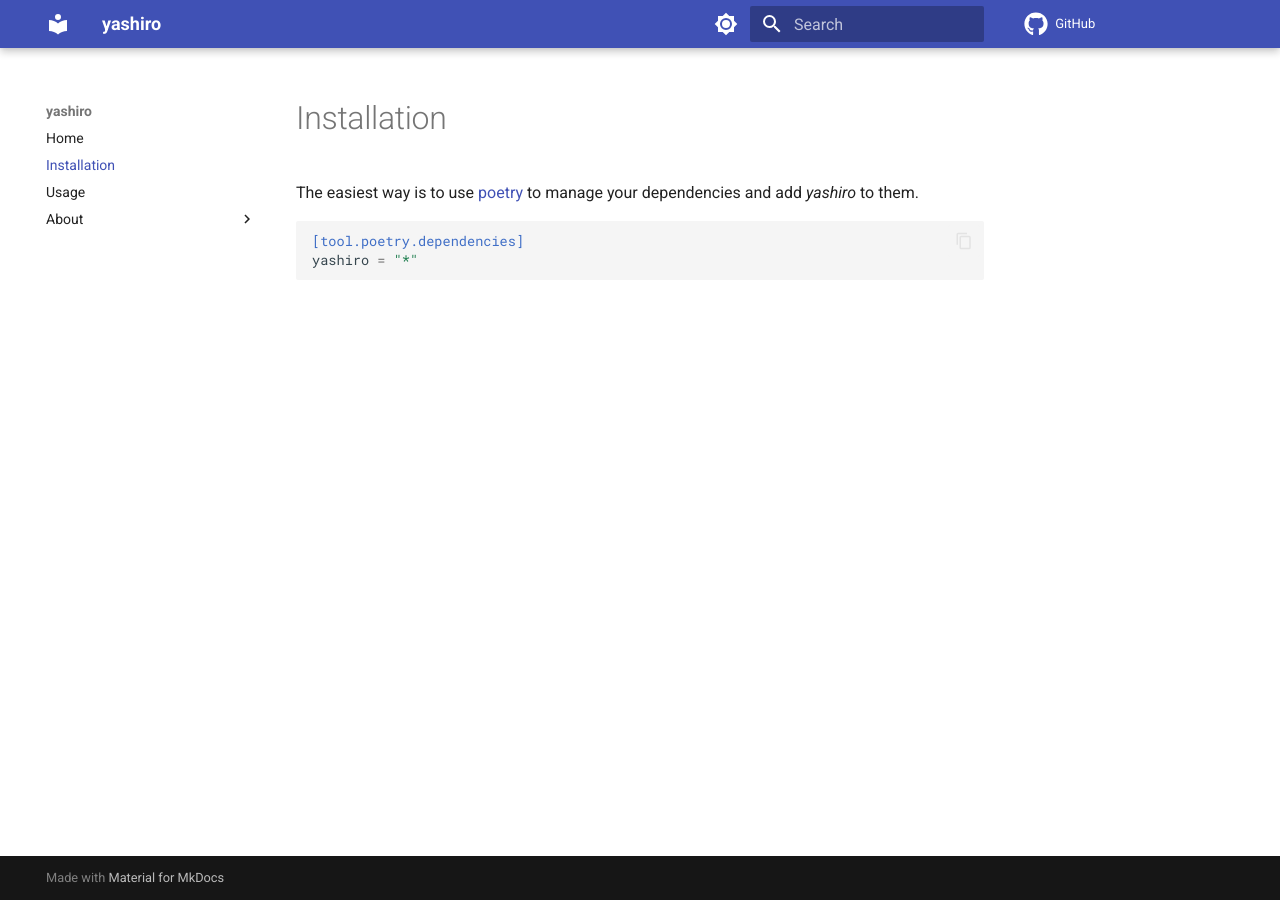
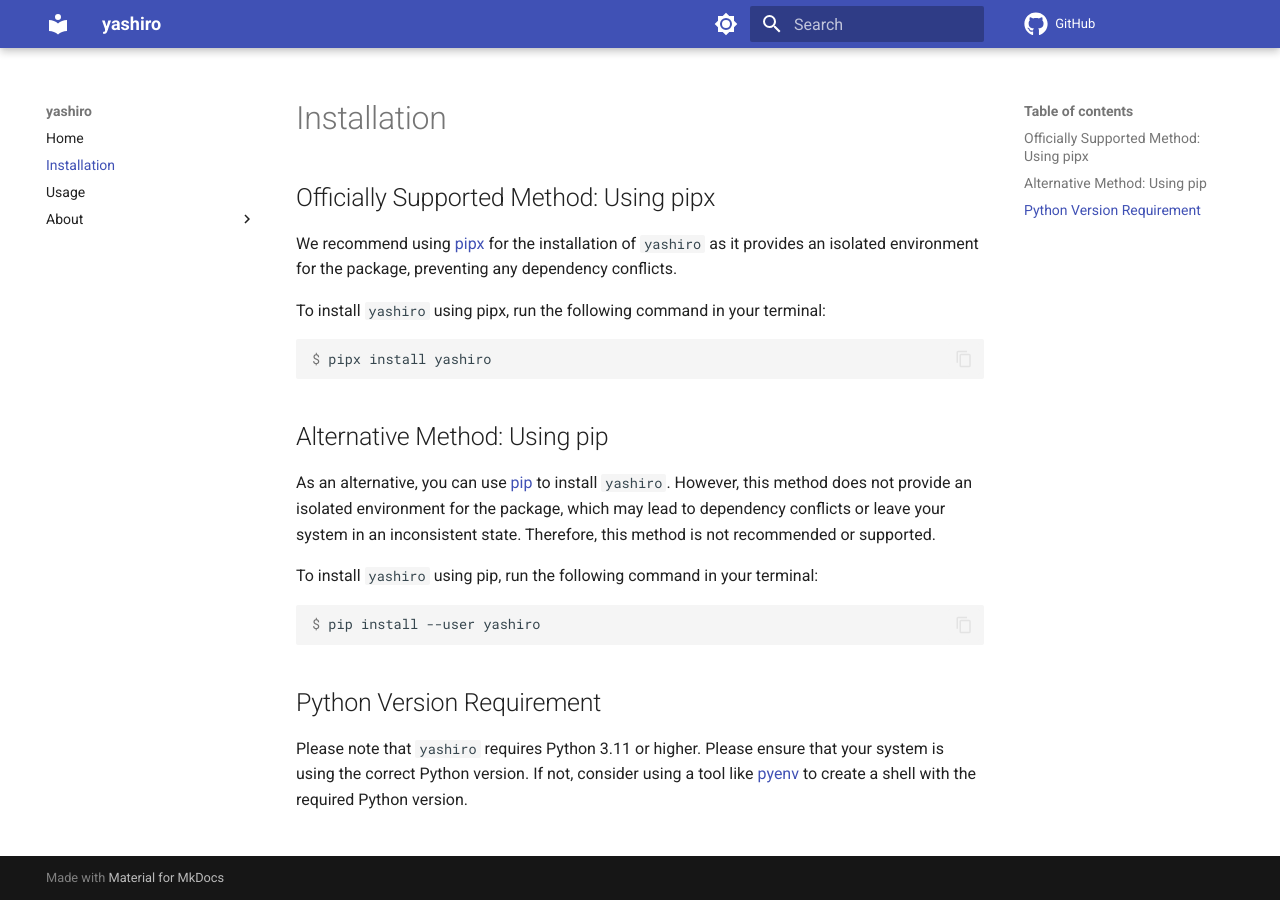
Before and after one commit to spapanik/yashiro, an MkDocs documentation site: the page built from docs/installation.md, in a window 1280 px wide. Built offline with MkDocs 1.6.1 and Material for MkDocs 9.7.7, drawn with Linux system fonts in a browser that asks for light colours; comment, search, counter and statistics services are not loaded.

Commit message:
📚 Update installation instructions

````diff
--- a/docs/installation.md
+++ b/docs/installation.md
@@ -1,11 +1,35 @@
 # Installation
 
-The easiest way is to use [poetry] to manage your dependencies
-and add _yashiro_ to them.
+## Officially Supported Method: Using pipx
 
-```toml
-[tool.poetry.dependencies]
-yashiro = "*"
+We recommend using [pipx] for the installation of `yashiro` as it provides
+an isolated environment for the package, preventing any dependency conflicts.
+
+To install `yashiro` using pipx, run the following command in your terminal:
+
+```console
+$ pipx install yashiro
 ```
 
-[poetry]: https://python-poetry.org/
+## Alternative Method: Using pip
+
+As an alternative, you can use [pip] to install `yashiro`.
+However, this method does not provide an isolated environment for the package,
+which may lead to dependency conflicts or leave your system in an inconsistent state.
+Therefore, this method is not recommended or supported.
+
+To install `yashiro` using pip, run the following command in your terminal:
+
+```console
+$ pip install --user yashiro
+```
+
+## Python Version Requirement
+
+Please note that `yashiro` requires Python 3.11 or higher. Please ensure
+that your system is using the correct Python version. If not,
+consider using a tool like [pyenv] to create a shell with the required Python version.
+
+[pip]: https://pip.pypa.io/en/stable/
+[pipx]: https://pypa.github.io/pipx/
+[pyenv]: https://github.com/pyenv/pyenv
````
